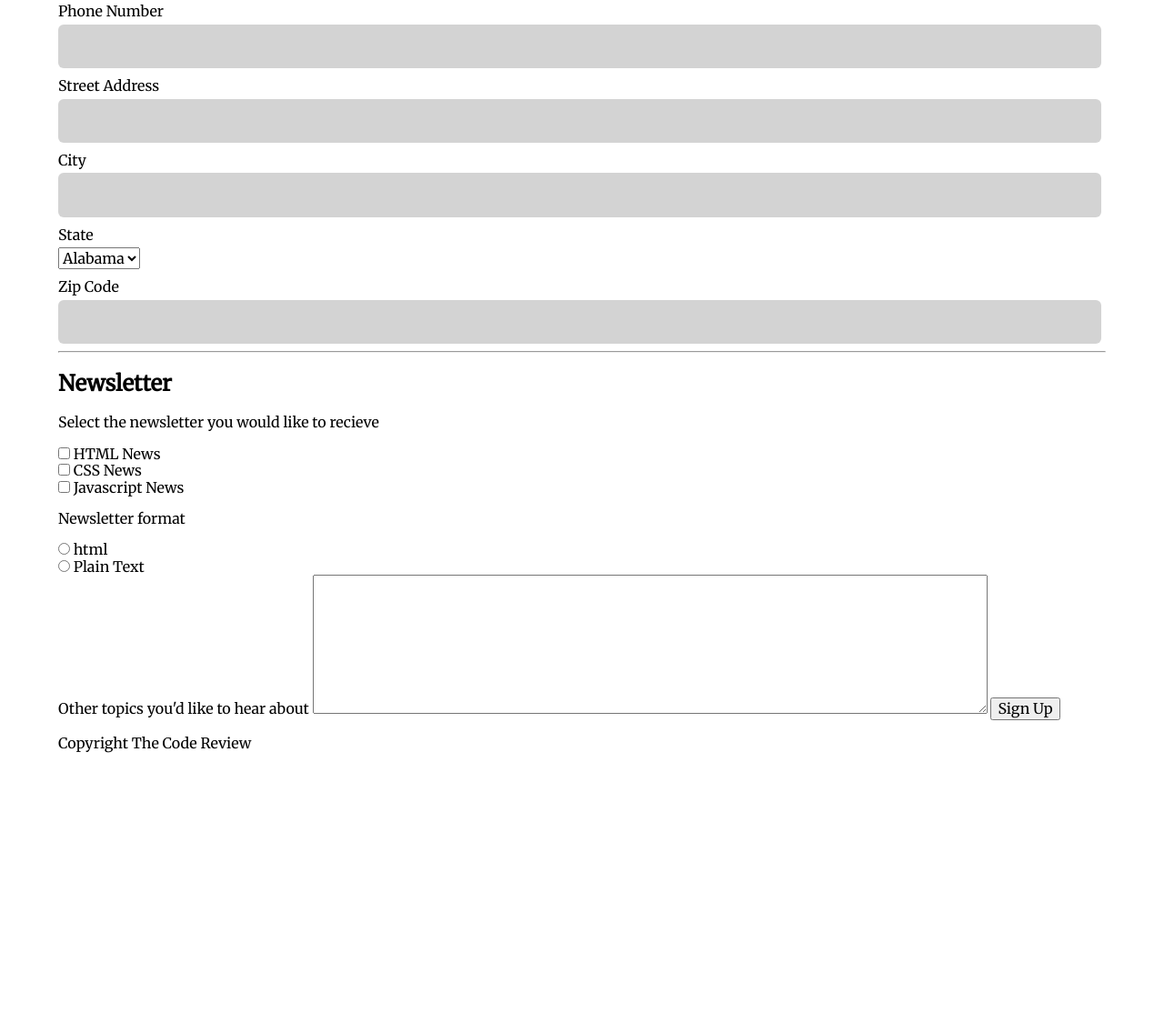
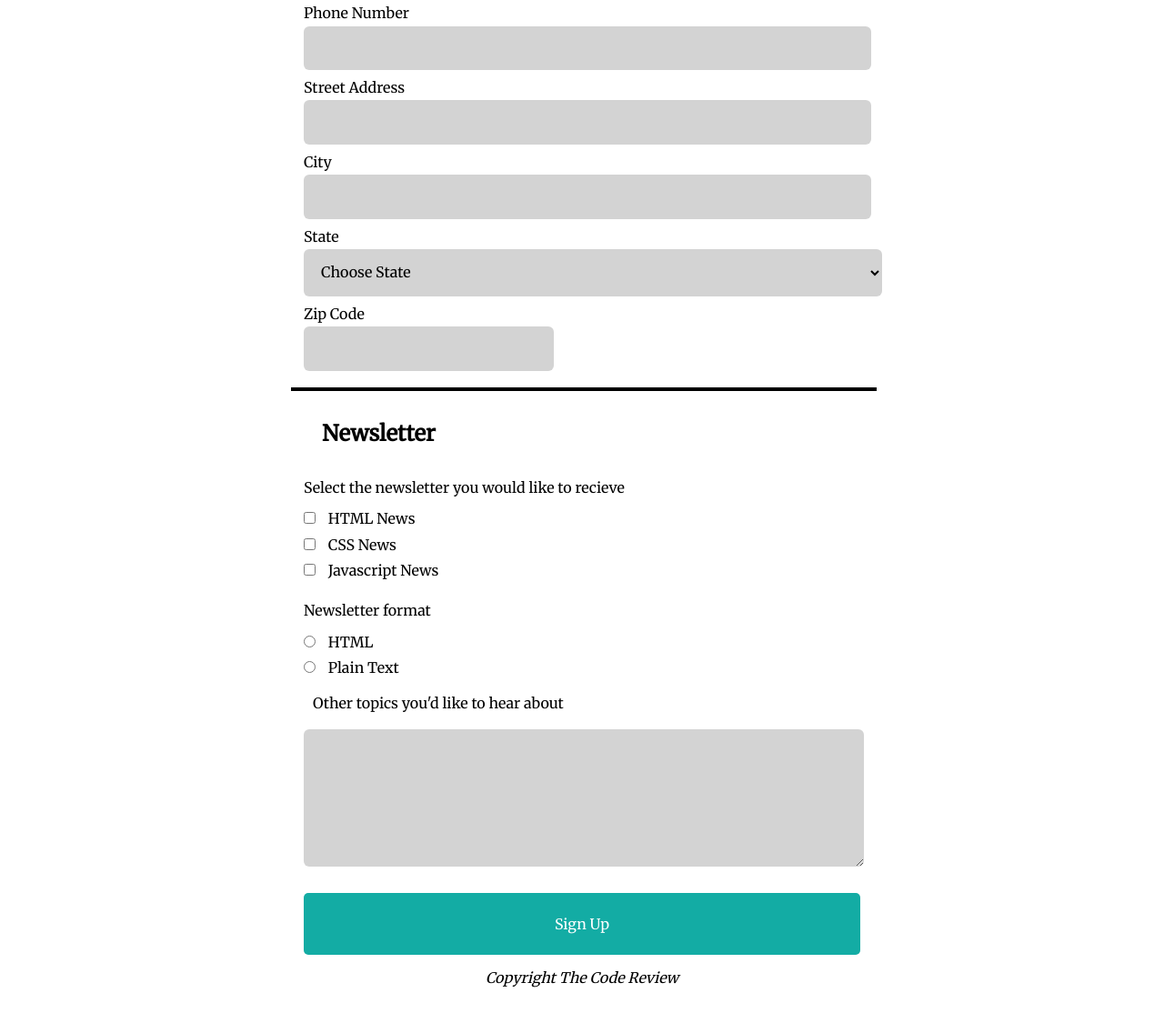
Before and after one commit to jamdrones/Tech-Degree-Project-Unit3, a plain HTML site: page index.html in a window 1280 px wide. Shown: the part 521-1646 px from the top of the page at 91% size. Before the commit the page ends 1427 px from the top, so only its background shows below. Drawn offline with Linux system fonts and the light colour scheme.

Commit message:
Projerct 3 changes

```diff
--- a/css/style.css
+++ b/css/style.css
@@ -10,6 +10,12 @@
 
   header h1 {
     color: white;
+  }
+
+  legend {
+      padding: 20px;
+      font-weight: bold;
+      font-size: 24px;
   }
 
   .container {
@@ -35,10 +41,110 @@
     margin-top: 10px;
   }
 
-  .top-part input {
+  .top-part input,
+  .top-part select {
     width: 97%;
     padding: 15px;
     border-radius: 6px;
     border: none;
     background: lightgray;
   }
+
+  .top-part select {
+   max-width: 104%;
+   width: 104%;
+}
+
+::-webkit-input-placeholder {
+    font-style: italic;
+    padding: 3px;
+}
+
+#zip {
+    width: 40%;
+    margin-right: 50%;
+}
+
+  input {
+    text-align: right;
+    transition-duration: .5s;
+ }
+
+  input:focus {
+    text-align: left;
+    border: solid 2px lightgray;
+    padding: 14px;
+  }
+
+  hr {
+    border: solid black 2px;
+    width: 100%;
+  }
+
+  .bottom-part label {
+    margin-left: 10px;
+    margin-bottom: 10px;
+    display: inline-block;
+  }
+
+  .bottom-part label:last-child {
+    margin-left: 0;
+  }
+
+  .text-area {
+    margin-top: 10px;
+    margin-bottom: 25px;
+    }
+
+  textarea {
+    max-width: 100%;
+    border-radius: 6px;
+    border: none;
+    background: lightgray;
+    width: 100%;
+    margin-top: 10px;
+  }
+
+  button {
+    width: 100%;
+    background: rgb(19, 172, 164);
+    border: none;
+    border-radius: 5px;
+    color: white;
+    padding: 25px;
+  }
+
+  .copy {
+      text-align: center;
+      font-style: italic;
+  }
+
+  fieldset {
+      border: none;
+  }
+
+  @media screen and (min-width: 768px) {
+    .top-part label {
+        display: inline-block;
+     }
+
+    .container {
+       width: 50%;
+       margin: auto;
+       padding-top: 50px;
+    }
+
+    .input-selection {
+        display: flex;
+        flex-direction: row;
+        justify-content: space-between;
+    }
+
+
+
+    #zip {
+        width: 40%;
+        margin-right: 50%;
+    }
+
+    }
--- a/index.html
+++ b/index.html
@@ -29,8 +29,9 @@
     <div class="border"></div>
 
     <div class="section-2">
-       <h2>Contact Information</h2>
-       <form>
+
+       <fieldset>
+        <legend>Contact Information</legend>
        <div class="top-part">
          <label for="fullName">Full Name</label>
          <input type="text" id="fullName" placeholder="Required" required />
@@ -41,7 +42,7 @@
          <br>
 
          <label>Phone Number</label>
-         <input type="tell" id="phone" />
+         <input type="tel" id="phone" />
          <br>
 
          <label>Street Address</label>
@@ -53,7 +54,8 @@
          <br>
 
          <label for="state">State</label>
-         <select id="state">
+         <select id="state" name="state">
+           <option value="select">Choose State</option>
            <option value="AL">Alabama</option>
            </select>
          <br>
@@ -61,10 +63,14 @@
            <label>Zip Code</label>
          <input type="number" id="zip" />
            <br>
-           </div>
+          </div>
+        </fieldset>
 
          <hr />
-         <h2>Newsletter</h2>
+
+         <fieldset>
+         <div class="bottom-part">
+         <legend>Newsletter</legend>
          <p>Select the newsletter you would like to recieve</p>
          <input type="checkbox" name="vehicle" value="Bike">
          <label>HTML News</label>
@@ -80,21 +86,24 @@
 
          <p>Newsletter format</p>
          <input type="radio" name="vehicle" value="Bike">
-         <label>html</label>
+         <label>HTML</label>
          <br>
 
          <input type="radio" name="vehicle" value="Bike">
          <label>Plain Text</label>
          <br>
 
+         <div class="text-area">
          <label>Other topics you'd like to hear about</label>
          <textarea name="name" rows="8" cols="80"></textarea>
+        </div>
 
           <button type="submit">Sign Up</button>
          <p class="copy">Copyright The Code Review</p>
-      </form>
+        </div>
     </div>
    </div>
+</fieldset>
 
  </body>
  </html>
```
